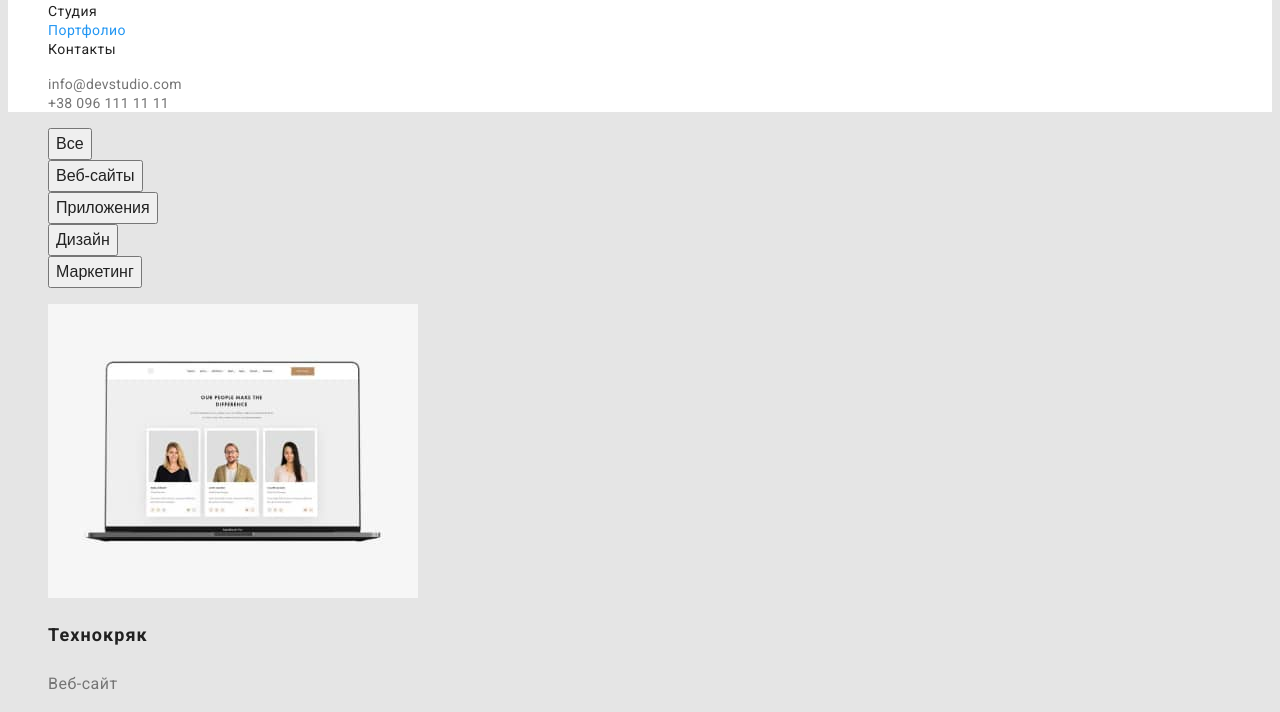
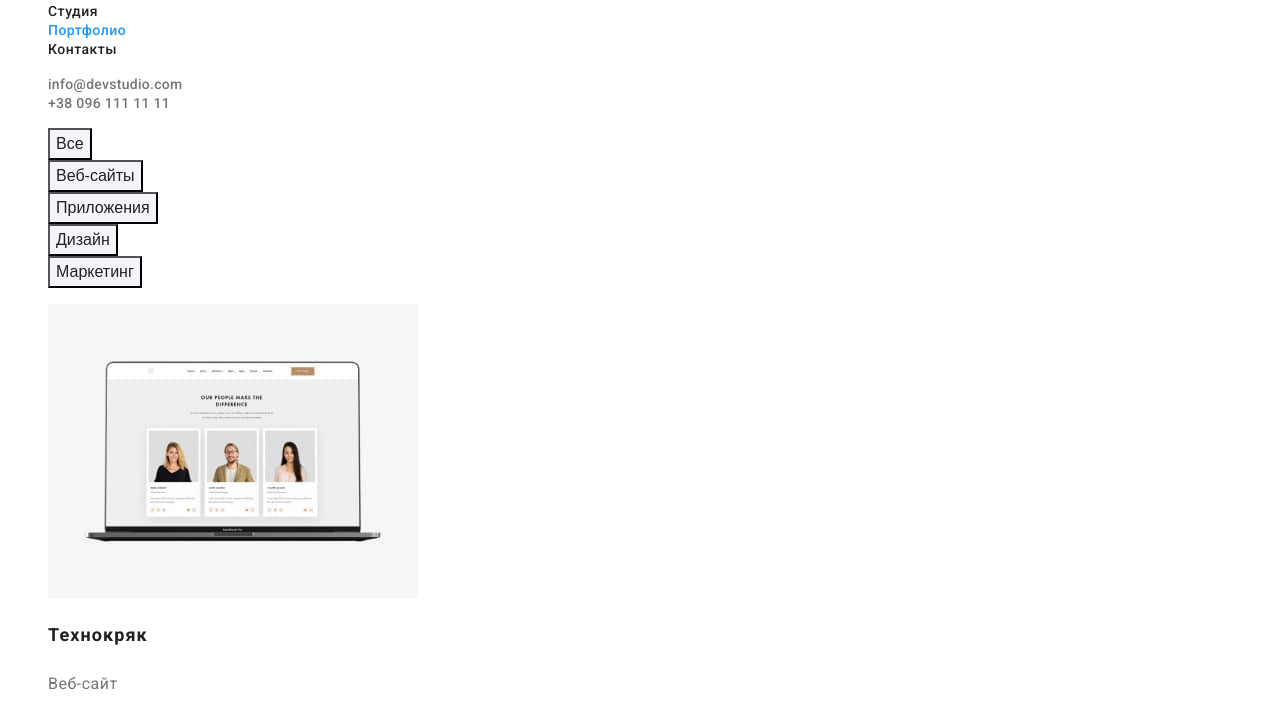
Before and after one commit to Linacolor/goit-markup-hw-02, a plain HTML site: page portfolio.html in a window 1280 px wide. Shown: the part 54-766 px from the top of the page. Drawn offline with Linux system fonts and the light colour scheme.

Commit message:
Исправляет ошибки в ДЗ2
https://prnt.sc/12jpidw

Жирность 500 к элементам не применяется,проверьте правильность ссылки на подключение шрифтов.

https://prnt.sc/12jpmu2

Фоновый цвет кнопок-фильтров не соответсвует макету.

https://prnt.sc/12jpoan

Курсива в футере быть не должно + уберите подчеркивания.

```diff
--- a/css/styles.css
+++ b/css/styles.css
@@ -16,7 +16,6 @@ body {
     font-family: Roboto, sans-serif;
     font-weight: 400;
     letter-spacing: 0.03em;
-    background-color: var(--main-background-color);
     color: var(--primary-text-color);
 }
 ul {
@@ -163,11 +162,13 @@ color: #000000;
     font-size: 14px;
     line-height: 1.71;
     color: var(--white-text-color);
+    text-decoration: none;
 }
 .address-link {
     font-size: 14px;
     line-height: 1.71;
     color: rgba(255, 255, 255, 0.6);
+    text-decoration: none;
 }
 .address-link:hover, .address-link:focus {
     color: var(--accent-color);
@@ -185,6 +186,7 @@ color: #000000;
     font-size: 16px;
     line-height: 1.62;
     text-align: center;
+    background-color: var(--secondary-background-color);
     color: var(--title-text-color);
 }
 .filter-item:hover, .filter-item:focus {
@@ -206,7 +208,6 @@ color: #000000;
 
 }
 .portfolio-item {
-    font-family: Roboto;
     font-weight: 400;
     font-size: 16px;
     line-height: 1.87;
--- a/portfolio.html
+++ b/portfolio.html
@@ -6,8 +6,7 @@
     <meta name="viewport" content="width=device-width, initial-scale=1.0">
     <title>Document</title>
     <link rel="preconnect" href="https://fonts.gstatic.com">
-    <link
-        href="https://fonts.googleapis.com/css2?family=Raleway:wght@700&family=Roboto:ital,wght@0,400;0,700;0,900;1,500&display=swap"
+    <link href="https://fonts.googleapis.com/css2?family=Raleway:wght@700&family=Roboto:wght@400;500;700;900&display=swap"
         rel="stylesheet">
     <link rel="stylesheet" href="./css/styles.css">
 </head>
@@ -27,6 +26,7 @@
         </ul>
     </header>
     <main>
+        <section>
         <ul class="filter-list">
             <li><button type="button" class="filter-item">Все</button></li>
             <li><button type="button" class="filter-item">Веб-сайты</button></li>
@@ -34,7 +34,6 @@
             <li><button type="button" class="filter-item">Дизайн</button></li>
             <li><button type="button" class="filter-item">Маркетинг</button></li>
         </ul>
-        <section>
         <ul class="portfolio-list">
             <li>
                 <a href="" class="portfolio-link">
```
Also changed, not shown: index.html (+1 -2 lines).
